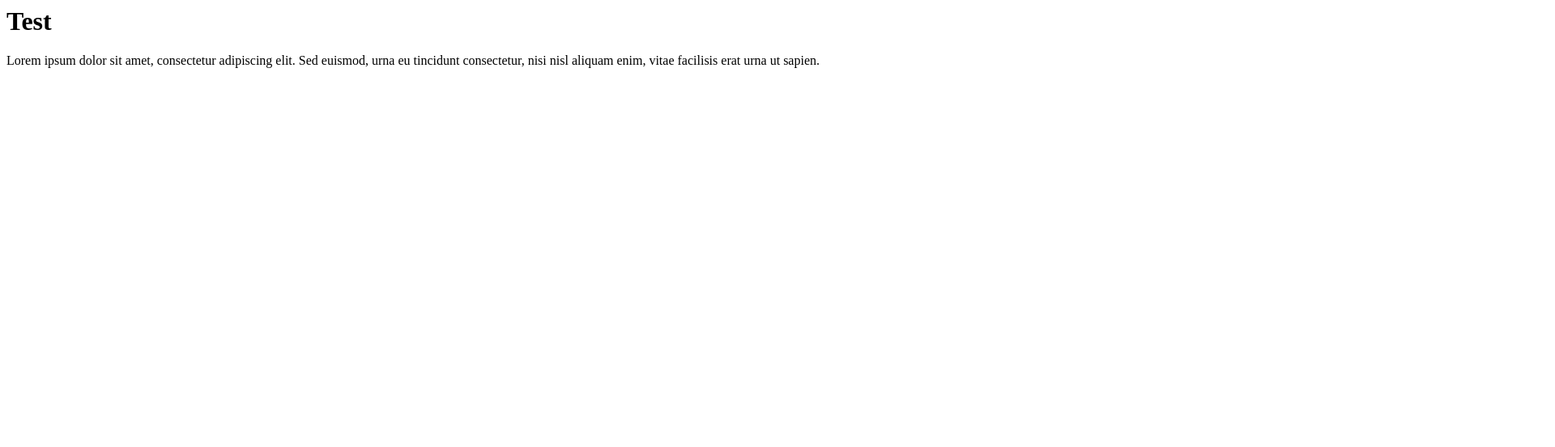
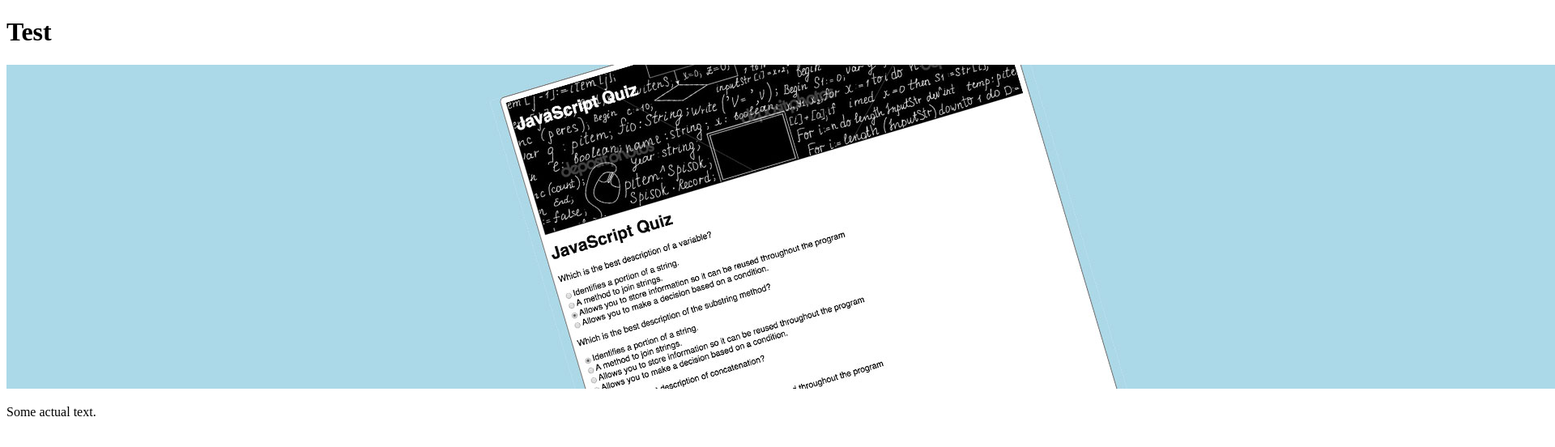
Before and after one commit to cindyroyal/interactivequiz, a plain HTML site: page index.html in a window 1280 px wide. Shown: the top 552 px of the page at 81% size, 1920 px wide, since content can reach past the window. Drawn offline with Linux system fonts and the light colour scheme.

Commit message:
image added

```diff
--- a/index.html
+++ b/index.html
@@ -1,9 +1,12 @@
-<html>
+<!DOCTYPE html>
+<html lang="en">
     <head>
 
     </head>
     <body>
 <h1>Test</h1>
-<p>Lorem ipsum dolor sit amet, consectetur adipiscing elit. Sed euismod, urna eu tincidunt consectetur, nisi nisl aliquam enim, vitae facilisis erat urna ut sapien.</p>
+<img src="quiz_cover.jpg" />
+<p>Some actual text.</p>
     </body>
+
 </html>
```
